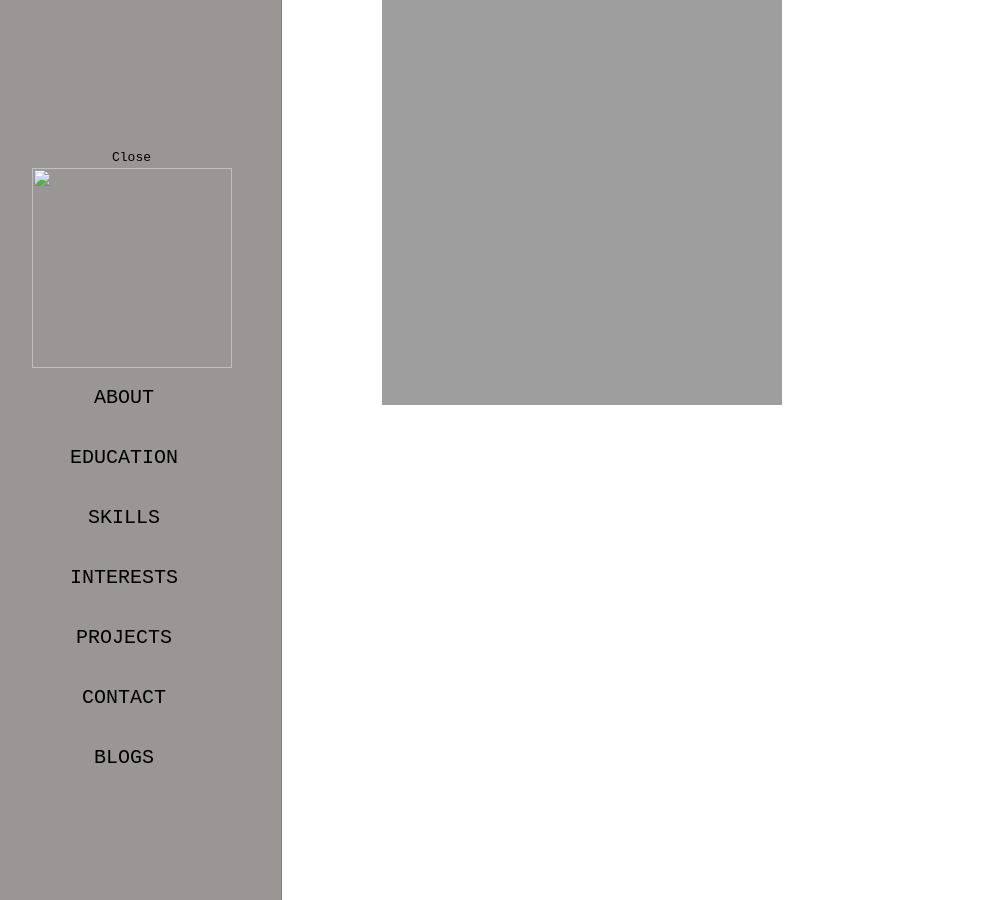
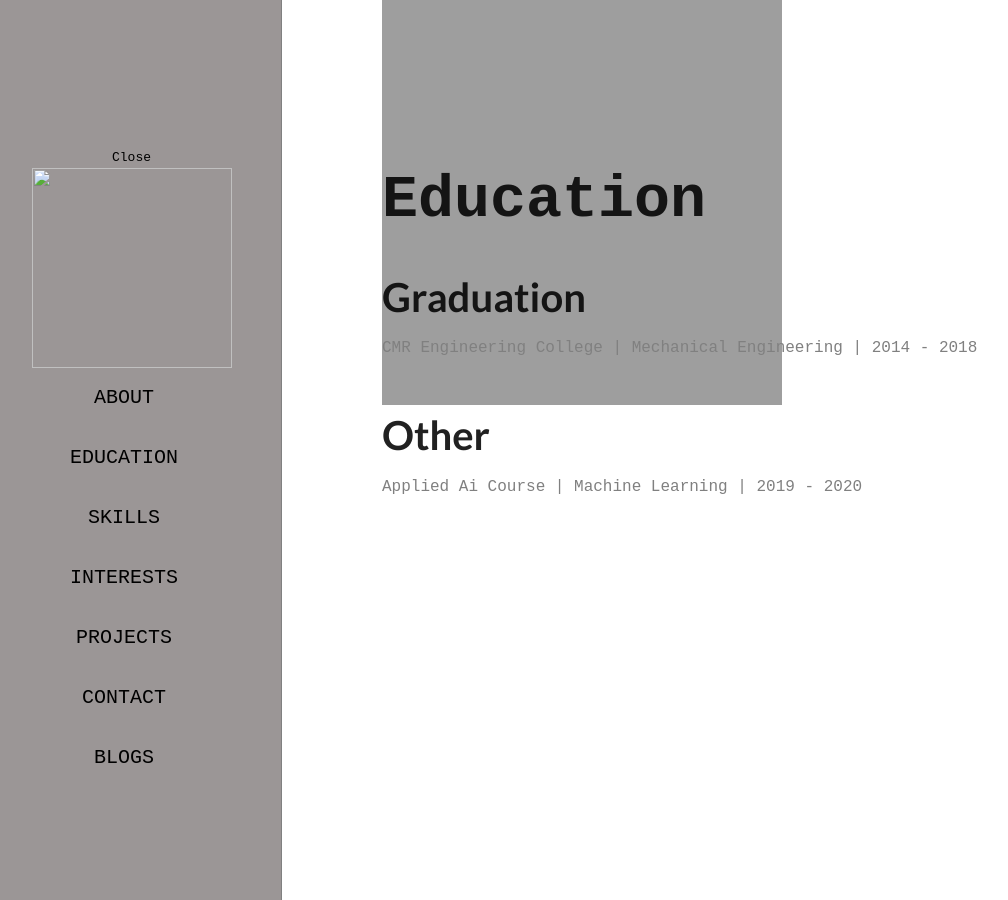
Before and after one commit to hemanthyernagula/old_website, a Jekyll site: the page built from index.html, in a window 1280 px wide and 900 px high, scrolled down 810 px. Shown: the whole window, without its empty margins (18-1026 px from the left). Built offline with Jekyll 4.4.1, drawn with Linux system fonts in a browser that asks for light colours; nearby versions of some CDN libraries; some of the changed text lies outside the part shown.

Commit message:
testing layouts

```diff
--- a/index.html
+++ b/index.html
@@ -19,3 +19,58 @@
                 <a href="#contact"> <img src="'pics/github.svg') }}" alt=""> </a>
             </div>
         </section>
+        <section id="education">
+
+            <div class="text">
+                <span style="font-weight: bolder; font-size: 60px; ">Education</span>
+                <h2 style="font-weight: bolder; font-size: 40px; margin-top: 50px;">Graduation</h2>
+                <p style="font-weight: 200; font-size: large; color: gray;">CMR Engineering College | Mechanical Engineering | 2014 - 2018</p>
+
+                <h2 style="font-weight: bolder; font-size: 40px; margin-top: 50px;">Other</h2>
+                <p style="font-weight: 200; font-size: large; color: gray;">Applied Ai Course | Machine Learning | 2019 - 2020</p>
+            </div>
+
+
+        </section>
+        <section id="skills">
+            <span style="font-weight: bolder; font-size: 60px; ">Skills</span>
+            <h2 style="font-weight: bolder; font-size: 40px; margin-top: 50px;">Machine Learning</h2>
+
+                <ul style="list-style-type: none;">
+                    <li><p style="font-weight: 200; font-size: large; color: gray;">Pandas</p></li>
+                    <li><p style="font-weight: 200; font-size: large; color: gray;">NumPy</p></li>
+                    <li><p style="font-weight: 200; font-size: large; color: gray;">MatPlotLib</p></li>
+                    <li><p style="font-weight: 200; font-size: large; color: gray;">SKlearn</p></li>
+                    <li><p style="font-weight: 200; font-size: large; color: gray;">spaCy</p></li>
+
+                </ul>
+            <h2 style="font-weight: bolder; font-size: 40px; margin-top: 50px;">Deep Learning</h2>
+
+            <ul style="list-style-type: none;">
+                <li><p style="font-weight: 200; font-size: large; color: gray;">Keras</p></li>
+                <li><p style="font-weight: 200; font-size: large; color: gray;">Tensorflow</p></li>
+            </ul>
+
+        </section>
+        <section id="interests">
+            <span style="font-weight: bolder; font-size: 60px; ">Interests</span>
+            <ul style="list-style-type: none;">
+                <li><p style="font-weight: 200; font-size: large; color: gray;">DeepLearning</p></li>
+                <li><p style="font-weight: 200; font-size: large; color: gray;">ComputerVision</p></li>
+            </ul>
+
+        </section>
+        <section id="projects">
+            <span style="font-weight: bolder; font-size: 60px; ">Projects</span>
+        </section>
+        <section id="contact">
+            <span style="font-weight: bolder; font-size: 60px; ">Contact</span>
+        </section>
+        <section id="blogs">
+            <span style="font-weight: bolder; font-size: 60px; ">Blogs</span>
+            <!-- blogs start -->
+            <div class="card-deck">
+
+
+            <!-- blogs end -->
+        </section>
```
